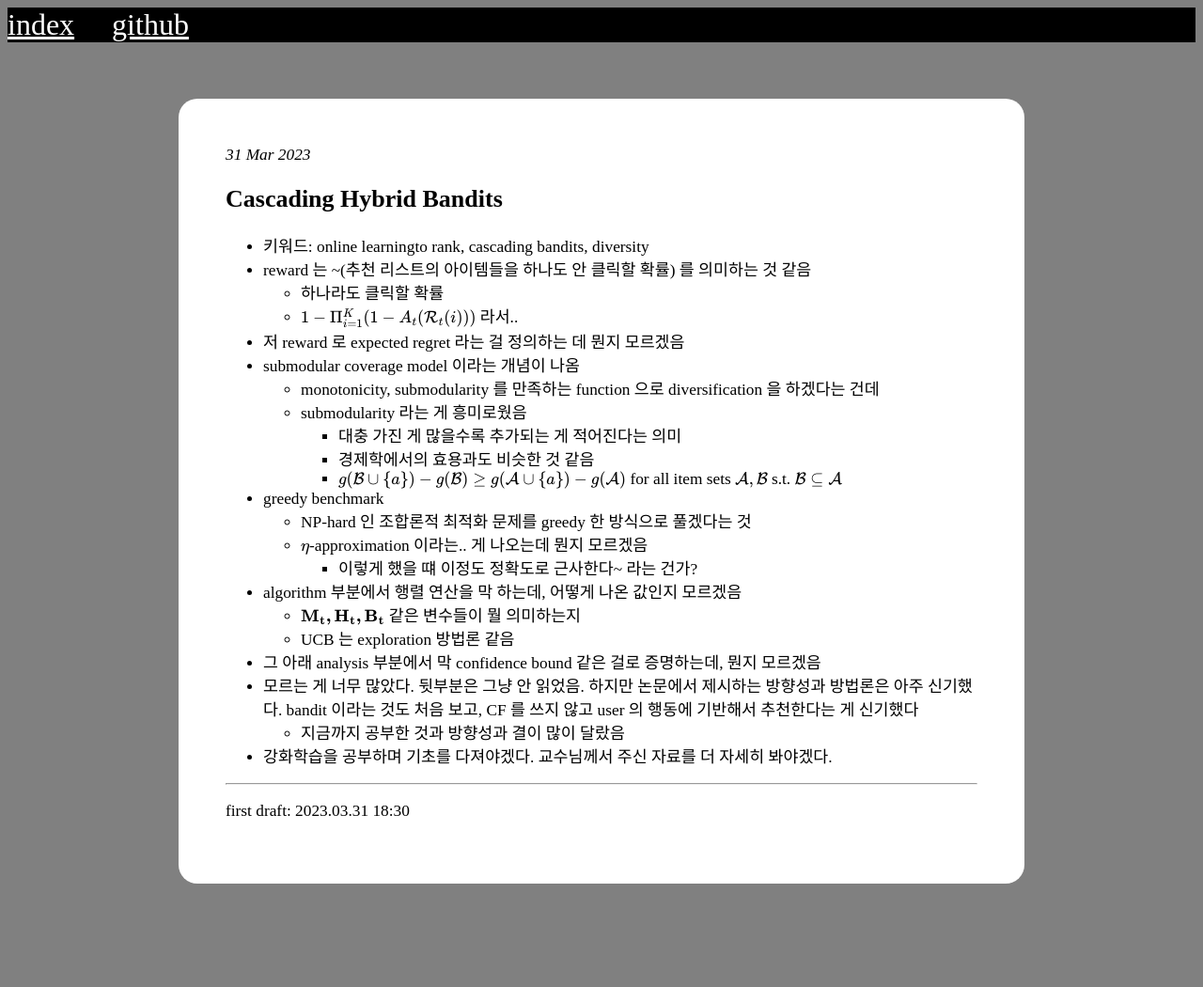
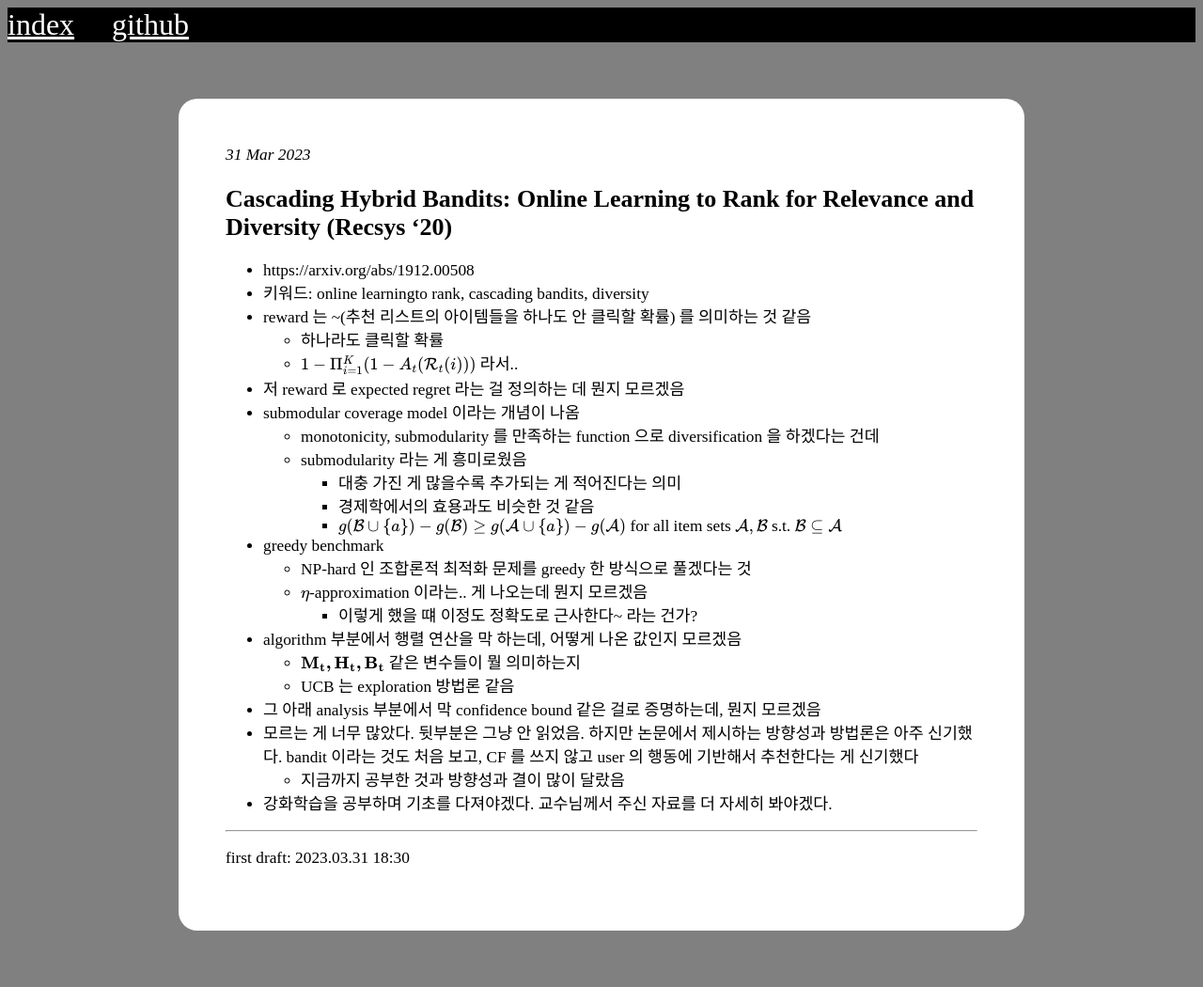
Before and after one commit to ktasha45/ktasha45.github.io, a Jekyll site: the page built from _posts/2023-03-31-Cascading Hybrid Bandits.md, in a window 1280 px wide. Shown: the whole page at 94% size. Built offline with Jekyll 4.4.1, drawn with Linux system fonts in a browser that asks for light colours; some web fonts are replaced; formulas are drawn with MathJax 3; before the commit the page ends 1000 px from its top, so only the background shows below that.

Commit message:
add link

```diff
--- a/_posts/2023-03-31-Cascading Hybrid Bandits.md
+++ b/_posts/2023-03-31-Cascading Hybrid Bandits.md
@@ -4,7 +4,8 @@ title:  Cascading Hybrid Bandits (Recsys'20)
 categories: dl
 ---
 
-## Cascading Hybrid Bandits
+## Cascading Hybrid Bandits: Online Learning to Rank for Relevance and Diversity (Recsys '20)
+- https://arxiv.org/abs/1912.00508
 - 키워드: online learningto rank, cascading bandits, diversity
 - reward 는 ~(추천 리스트의 아이템들을 하나도 안 클릭할 확률) 를 의미하는 것 같음
   - 하나라도 클릭할 확률
```
